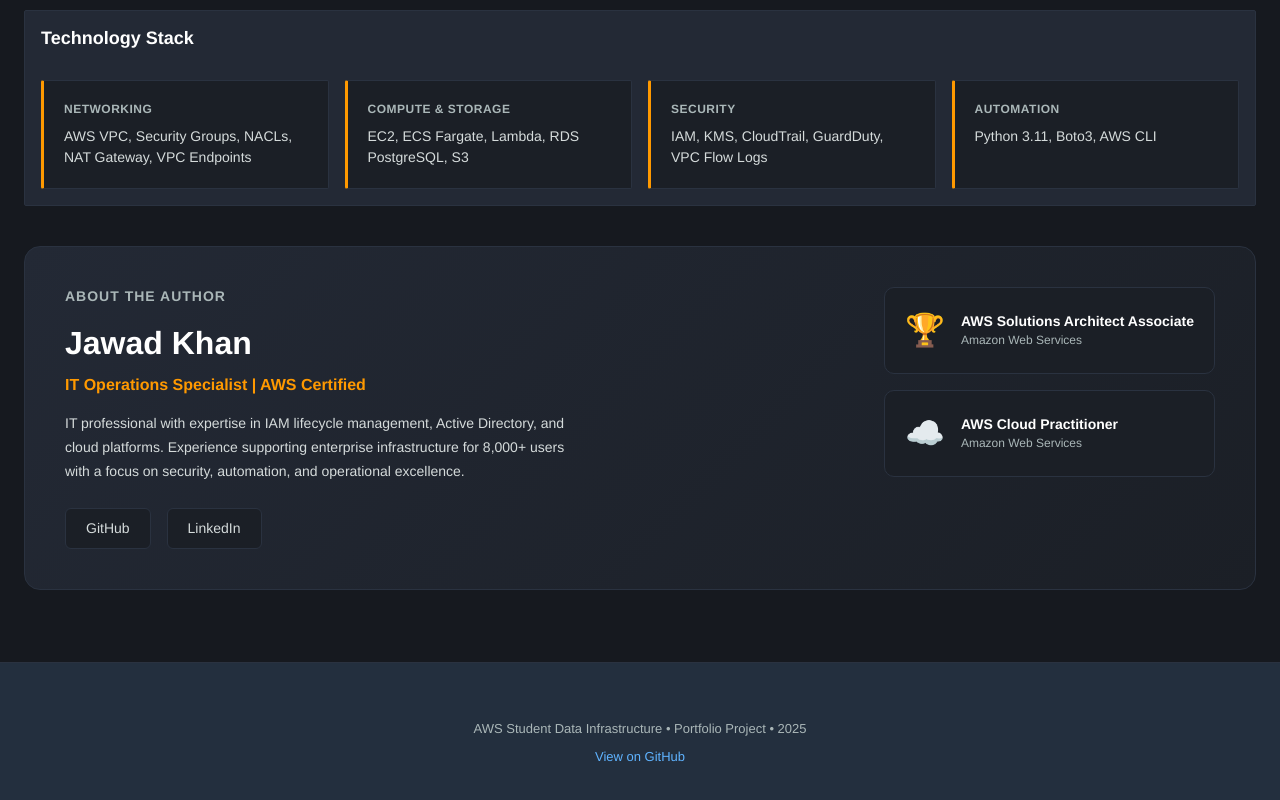
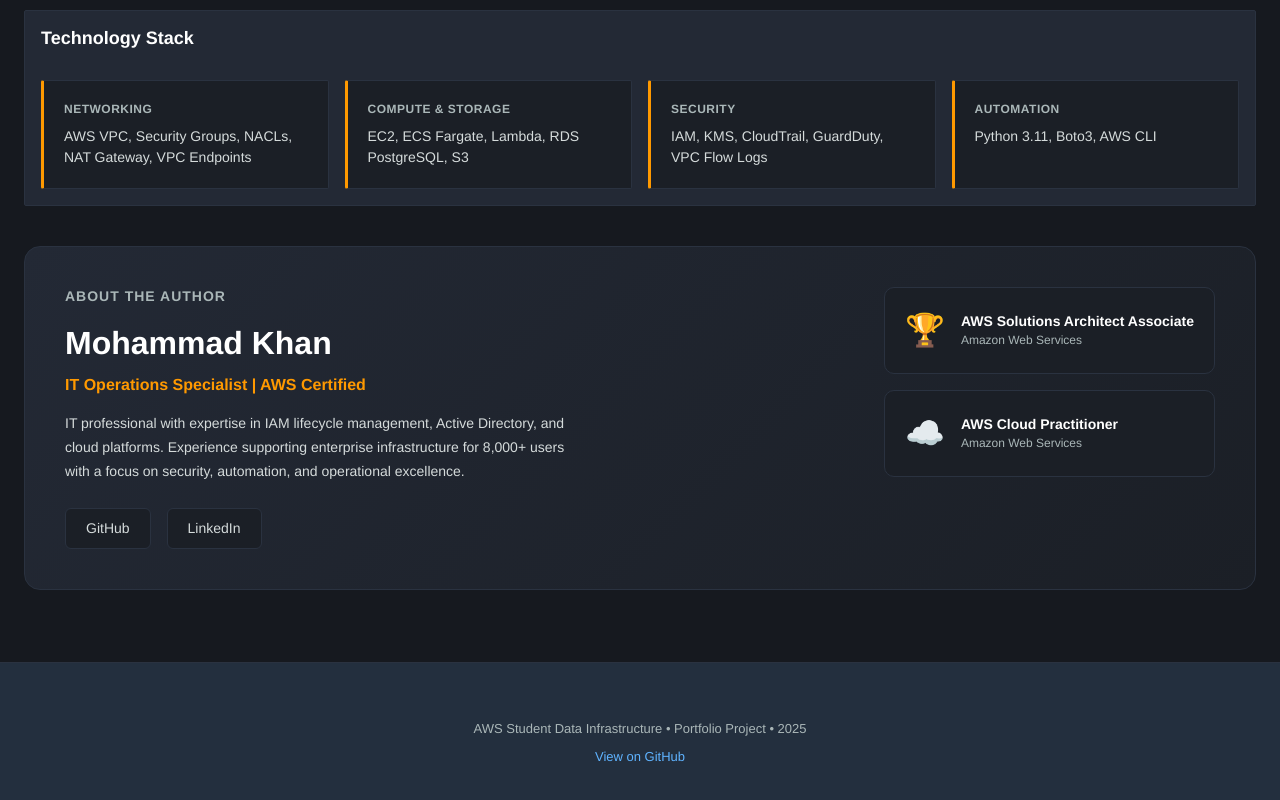
Before and after one commit to Mjkhan9/aws-student-data-infrastructure, a plain HTML site: page index.html in a window 1280 px wide. Shown: the part 2026-2826 px from the top of the page. Drawn offline with Linux system fonts and the light colour scheme; a web font is replaced by a local one.

Commit message:
Update index.html

```diff
--- a/index.html
+++ b/index.html
@@ -871,7 +871,7 @@
     <section class="author-spectacular">
         <div class="author-info">
             <h3>About the Author</h3>
-            <div class="author-name-large">Jawad Khan</div>
+            <div class="author-name-large">Mohammad Khan</div>
             <div class="author-role">IT Operations Specialist | AWS Certified</div>
             <p class="author-bio">
                 IT professional with expertise in IAM lifecycle management, Active Directory,
```
